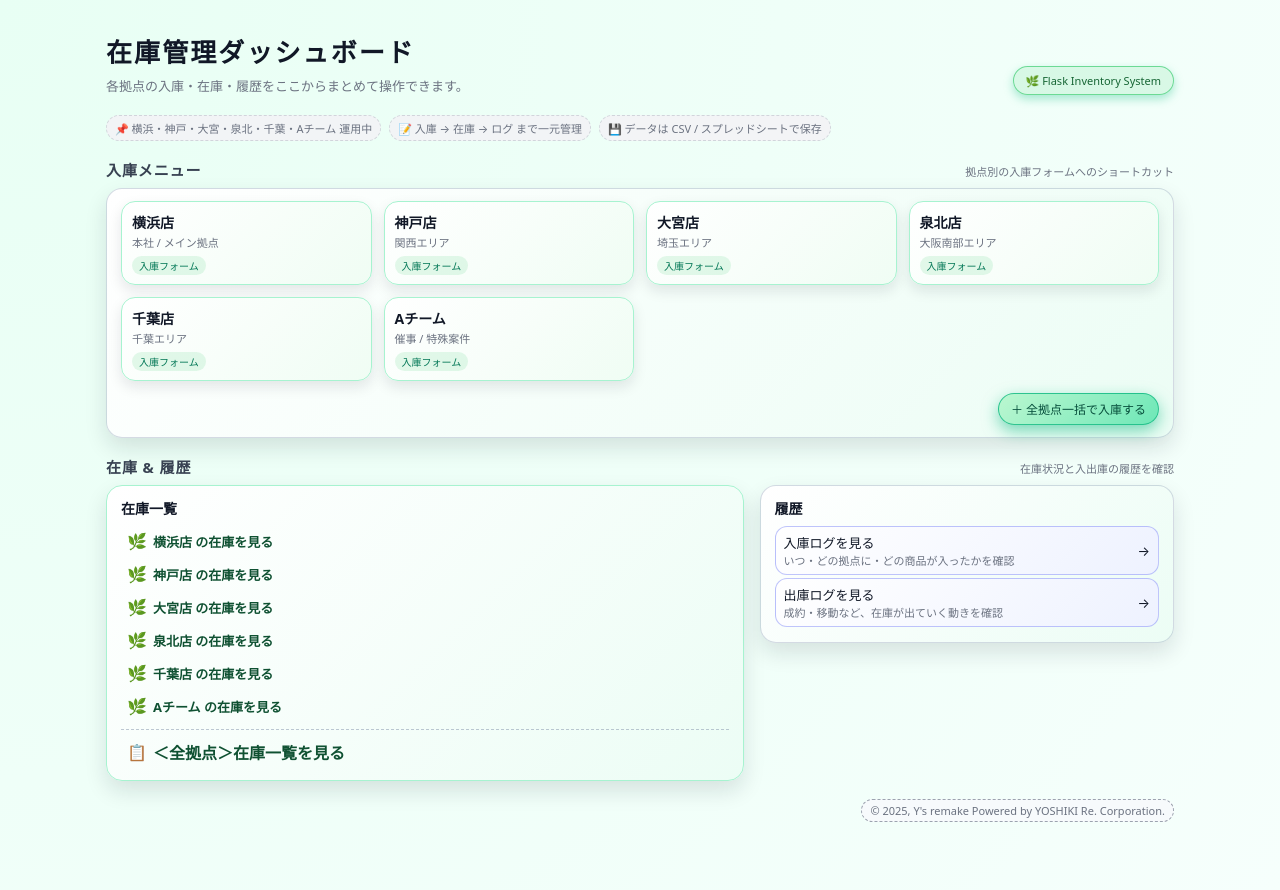
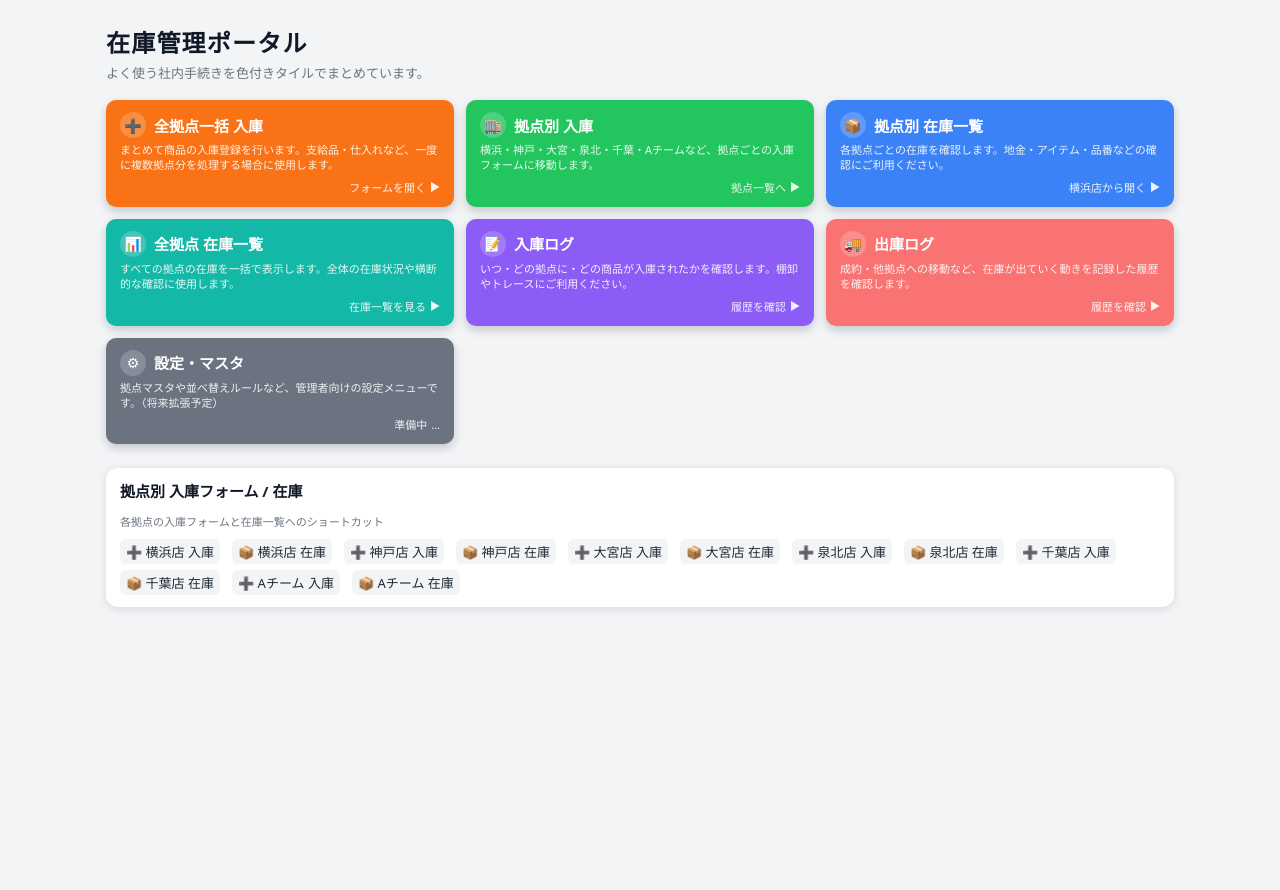
Before and after one commit to keiri-fujita/inventory-system, a Flask app: page / in a window 1280 px wide. After the commit the page ends 610 px from the top, so only its background shows below. Run offline with Flask 3, Linux system fonts and the light colour scheme; the visitor is signed in with stand-in values (Sample User, id 1).

Commit message:
トップページデザインをタイルUIに変更

```diff
--- a/templates/index.html
+++ b/templates/index.html
@@ -2,17 +2,12 @@
 <html lang="ja">
 <head>
   <meta charset="UTF-8">
-  <title>在庫管理ダッシュボード</title>
+  <title>在庫管理ポータル</title>
   <style>
     :root {
-      --green-main: #22c55e;
-      --green-soft: #e7fff4;
-      --green-soft2: #ecfdf5;
-      --green-border: #a7f3d0;
-      --green-deep-text: #0f5132;
       --text-main: #111827;
       --text-sub: #6b7280;
-      --card-bg: #ffffff;
+      --tile-radius: 10px;
     }
 
     * {
@@ -22,425 +17,307 @@
     body {
       margin: 0;
       font-family: system-ui, -apple-system, BlinkMacSystemFont, "Segoe UI", sans-serif;
-      background: radial-gradient(circle at top left, #e8fff4, #f6fffc);
+      background: #f3f4f6;
       color: var(--text-main);
     }
 
     .page-wrap {
       max-width: 1100px;
-      margin: 32px auto 40px;
-      padding: 0 16px 32px;
+      margin: 24px auto 40px;
+      padding: 0 16px;
     }
 
     /* ヘッダー */
     .header {
-      display: flex;
-      justify-content: space-between;
-      align-items: flex-end;
-      gap: 16px;
-      margin-bottom: 20px;
+      margin-bottom: 18px;
     }
 
-    .title-block h1 {
-      margin: 0 0 6px;
-      font-size: 26px;
-      letter-spacing: 0.08em;
+    .header-title {
+      font-size: 24px;
+      margin: 0 0 4px;
+      letter-spacing: 0.05em;
     }
 
-    .title-block p {
+    .header-sub {
       margin: 0;
       font-size: 13px;
       color: var(--text-sub);
     }
 
-    .badge {
-      padding: 6px 12px;
-      border-radius: 999px;
-      font-size: 11px;
-      background: rgba(34, 197, 94, 0.12);
-      border: 1px solid rgba(34, 197, 94, 0.6);
-      color: #166534;
-      white-space: nowrap;
-      box-shadow: 0 4px 10px rgba(16, 185, 129, 0.35);
+    /* タイルグリッド */
+    .tile-grid {
+      margin-top: 18px;
+      display: grid;
+      grid-template-columns: repeat(3, minmax(0, 1fr));
+      gap: 12px;
     }
 
-    /* ステータス */
-    .status-strip {
+    .tile {
+      position: relative;
       display: flex;
-      flex-wrap: wrap;
+      flex-direction: column;
+      justify-content: space-between;
+      padding: 12px 14px;
+      border-radius: var(--tile-radius);
+      text-decoration: none;
+      color: #fff;
+      box-shadow: 0 4px 10px rgba(15, 23, 42, 0.2);
+      transition:
+        transform 0.12s ease-out,
+        box-shadow 0.12s ease-out,
+        filter 0.12s ease-out;
+    }
+
+    .tile:hover {
+      transform: translateY(-2px);
+      box-shadow: 0 8px 16px rgba(15, 23, 42, 0.25);
+      filter: brightness(1.03);
+    }
+
+    .tile-header {
+      display: flex;
+      align-items: center;
       gap: 8px;
-      margin: 16px 0 10px;
+      margin-bottom: 4px;
+    }
+
+    .tile-icon {
+      width: 26px;
+      height: 26px;
+      border-radius: 50%;
+      background: rgba(255,255,255,0.2);
+      display: flex;
+      align-items: center;
+      justify-content: center;
+      font-size: 14px;
+    }
+
+    .tile-title {
+      font-size: 15px;
+      font-weight: 600;
+    }
+
+    .tile-desc {
+      font-size: 11px;
+      opacity: 0.9;
+      line-height: 1.4;
+      margin-bottom: 6px;
+    }
+
+    .tile-footer {
+      font-size: 11px;
+      display: flex;
+      justify-content: flex-end;
+      align-items: center;
+      gap: 4px;
+      opacity: 0.9;
+    }
+
+    /* カラー定義（Garoonっぽくビビットに） */
+    .tile-red    { background: #f97373; }  /* 出庫ログなど */
+    .tile-blue   { background: #3b82f6; }  /* 在庫系 */
+    .tile-green  { background: #22c55e; }  /* 入庫系 */
+    .tile-orange { background: #f97316; }  /* 全体メニュー */
+    .tile-purple { background: #8b5cf6; }  /* 設定・マスタ系 */
+    .tile-pink   { background: #ec4899; }  /* お知らせ系など */
+    .tile-teal   { background: #14b8a6; }  /* 全拠点在庫など */
+    .tile-gray   { background: #6b7280; }  /* その他 */
+
+    /* 下の「拠点ショートカット」部分（お好みで） */
+    .section {
+      margin-top: 24px;
+      background: #ffffff;
+      border-radius: 12px;
+      padding: 12px 14px;
+      box-shadow: 0 2px 8px rgba(15, 23, 42, 0.12);
+    }
+
+    .section h2 {
+      margin: 0 0 8px;
+      font-size: 15px;
+    }
+
+    .section small {
       font-size: 11px;
       color: var(--text-sub);
     }
 
-    .status-chip {
-      padding: 4px 8px;
-      border-radius: 999px;
-      background: rgba(243, 244, 246, 0.95);
-      border: 1px dashed #d1d5db;
-    }
-
-    /* セクション */
-    .section {
-      margin-top: 18px;
-    }
-
-    .section-header {
+    .base-list {
+      margin-top: 8px;
       display: flex;
-      justify-content: space-between;
-      align-items: baseline;
-      margin-bottom: 8px;
-    }
-
-    .section-header h2 {
-      margin: 0;
-      font-size: 15px;
-      letter-spacing: 0.06em;
-      color: #374151;
-    }
-
-    .section-header small {
-      font-size: 11px;
-      color: var(--text-sub);
-    }
-
-    /* カード：全体的にグリーン寄り */
-    .card {
-      background: linear-gradient(135deg, #ffffff, var(--green-soft2));
-      border-radius: 16px;
-      padding: 12px 14px;
-      box-shadow: 0 10px 22px rgba(15, 23, 42, 0.12);
-      border: 1px solid rgba(148, 163, 184, 0.4);
-    }
-
-    /* 入庫メニュー（拠点グリッド） */
-    .grid-bases {
-      display: grid;
-      grid-template-columns: repeat(4, minmax(0, 1fr));
-      gap: 12px;
+      flex-wrap: wrap;
+      gap: 6px 12px;
+      font-size: 13px;
     }
 
     .base-link {
-      display: block;
-      padding: 10px 10px 9px;
-      border-radius: 14px;
       text-decoration: none;
-      color: var(--text-main);
-      background: linear-gradient(135deg, #ffffff, #f0fdf4);
-      border: 1px solid var(--green-border);
-      font-size: 13px;
-      box-shadow: 0 6px 14px rgba(15, 23, 42, 0.10);
-      transition:
-        transform 0.12s ease-out,
-        box-shadow 0.12s ease-out,
-        background 0.12s ease-out,
-        border-color 0.12s ease-out;
+      color: #1f2937;
+      padding: 3px 6px;
+      border-radius: 6px;
+      background: #f3f4f6;
+      transition: background 0.12s ease-out, transform 0.12s ease-out;
     }
 
     .base-link:hover {
-      transform: translateY(-2px);
-      background: linear-gradient(135deg, #ffffff, #bbf7d0);
-      box-shadow: 0 10px 22px rgba(16, 185, 129, 0.45);
-      border-color: var(--green-main);
-    }
-
-    .base-name {
-      font-weight: 600;
-      font-size: 14px;
-    }
-
-    .base-sub {
-      margin-top: 2px;
-      font-size: 11px;
-      color: var(--text-sub);
-    }
-
-    .pill {
-      display: inline-block;
-      margin-top: 6px;
-      padding: 2px 7px;
-      border-radius: 999px;
-      font-size: 10px;
-      color: #047857;
-      background: rgba(34, 197, 94, 0.12);
-    }
-
-    /* 一括入庫ボタン */
-    .bulk-wrap {
-      margin-top: 12px;
-      text-align: right;
-    }
-
-    .bulk-link {
-      display: inline-flex;
-      align-items: center;
-      gap: 6px;
-      padding: 6px 12px;
-      border-radius: 999px;
-      text-decoration: none;
-      font-size: 12px;
-      background: linear-gradient(135deg, #bbf7d0, #6ee7b7);
-      color: #064e3b;
-      border: 1px solid rgba(16, 185, 129, 0.8);
-      box-shadow: 0 6px 16px rgba(16, 185, 129, 0.55);
-      transition: transform 0.1s ease-out, box-shadow 0.1s ease-out;
-    }
-
-    .bulk-link:hover {
+      background: #e5e7eb;
       transform: translateY(-1px);
-      box-shadow: 0 10px 20px rgba(16, 185, 129, 0.65);
-    }
-
-    /* 在庫 & 履歴 2カラム */
-    .grid-half {
-      display: grid;
-      grid-template-columns: 2fr 1.3fr;
-      gap: 16px;
-      align-items: flex-start;
-      margin-top: 8px;
-    }
-
-    .inventory-list ul,
-    .history-list ul {
-      list-style: none;
-      margin: 0;
-      padding: 0;
-      font-size: 13px;
-    }
-
-    .inventory-list li,
-    .history-list li {
-      margin: 3px 0;
-    }
-
-    .simple-link {
-      display: inline-flex;
-      align-items: center;
-      gap: 6px;
-      text-decoration: none;
-      color: #1f2937;
-      padding: 4px 6px;
-      border-radius: 8px;
-      transition: background 0.12s ease-out, transform 0.12s ease-out;
-    }
-
-    .simple-link:hover {
-      background: #ecfdf5;
-      transform: translateX(1px);
-    }
-
-    .simple-link span.icon {
-      font-size: 16px;
-    }
-
-    /* 🌿 在庫一覧のラベルを太字＋濃い緑で強調 */
-    .inventory-list .simple-link .label {
-      font-weight: 700;
-      color: var(--green-deep-text);
-    }
-
-    .inventory-all-link {
-      margin-top: 8px;
-      padding-top: 6px;
-      border-top: 1px dashed rgba(148, 163, 184, 0.6);
-    }
-
-    /* 在庫一覧カードだけ枠を薄いグリーンに */
-    .inventory-list.card {
-      border-color: var(--green-border);
-    }
-
-    /* 履歴リンク */
-    .history-list a {
-      display: flex;
-      align-items: center;
-      justify-content: space-between;
-      gap: 8px;
-      padding: 6px 8px;
-      border-radius: 12px;
-      text-decoration: none;
-      color: #111827;
-      background: linear-gradient(135deg, #ffffff, #eef2ff);
-      border: 1px solid rgba(129, 140, 248, 0.5);
-      font-size: 13px;
-      transition:
-        background 0.12s ease-out,
-        border-color 0.12s ease-out,
-        transform 0.12s ease-out;
-    }
-
-    .history-list a:hover {
-      background: #e0ecff;
-      border-color: #60a5fa;
-      transform: translateY(-1px);
-    }
-
-    .history-meta {
-      font-size: 11px;
-      color: var(--text-sub);
-    }
-
-    /* フッター */
-    .footer-note {
-      margin-top: 22px;
-      text-align: right;
-      font-size: 11px;
-      color: var(--text-sub);
-    }
-
-    .footer-note span {
-      padding: 3px 8px;
-      border-radius: 999px;
-      border: 1px dashed #9ca3af;
-      background: rgba(248, 250, 252, 0.95);
     }
 
     /* レスポンシブ */
     @media (max-width: 900px) {
-      .grid-bases {
-        grid-template-columns: repeat(3, minmax(0, 1fr));
-      }
-      .grid-half {
-        grid-template-columns: minmax(0, 1fr);
+      .tile-grid {
+        grid-template-columns: repeat(2, minmax(0, 1fr));
       }
     }
 
     @media (max-width: 640px) {
-      .page-wrap {
-        margin-top: 20px;
-      }
-      .header {
-        flex-direction: column;
-        align-items: flex-start;
-      }
-      .grid-bases {
-        grid-template-columns: repeat(2, minmax(0, 1fr));
+      .tile-grid {
+        grid-template-columns: minmax(0, 1fr);
       }
     }
   </style>
 </head>
 <body>
   <div class="page-wrap">
-
     <!-- ヘッダー -->
     <header class="header">
-      <div class="title-block">
-        <h1>在庫管理ダッシュボード</h1>
-        <p>各拠点の入庫・在庫・履歴をここからまとめて操作できます。</p>
-      </div>
-      <div class="badge">🌿 Flask Inventory System</div>
+      <h1 class="header-title">在庫管理ポータル</h1>
+      <p class="header-sub">よく使う社内手続きを色付きタイルでまとめています。</p>
     </header>
 
-    <!-- ステータス -->
-    <div class="status-strip">
-      <div class="status-chip">📌 横浜・神戸・大宮・泉北・千葉・Aチーム 運用中</div>
-      <div class="status-chip">📝 入庫 → 在庫 → ログ まで一元管理</div>
-      <div class="status-chip">💾 データは CSV / スプレッドシートで保存</div>
+    <!-- ビビットなタイルメニュー -->
+    <div class="tile-grid">
+      <!-- 全拠点一括 入庫 -->
+      <a href="{{ url_for('add_stock') }}" class="tile tile-orange">
+        <div>
+          <div class="tile-header">
+            <div class="tile-icon">➕</div>
+            <div class="tile-title">全拠点一括 入庫</div>
+          </div>
+          <div class="tile-desc">
+            まとめて商品の入庫登録を行います。支給品・仕入れなど、一度に複数拠点分を処理する場合に使用します。
+          </div>
+        </div>
+        <div class="tile-footer">
+          <span>フォームを開く</span><span>▶</span>
+        </div>
+      </a>
+
+      <!-- 拠点別 入庫メニュー -->
+      <a href="#bases" class="tile tile-green">
+        <div>
+          <div class="tile-header">
+            <div class="tile-icon">🏬</div>
+            <div class="tile-title">拠点別 入庫</div>
+          </div>
+          <div class="tile-desc">
+            横浜・神戸・大宮・泉北・千葉・Aチームなど、拠点ごとの入庫フォームに移動します。
+          </div>
+        </div>
+        <div class="tile-footer">
+          <span>拠点一覧へ</span><span>▶</span>
+        </div>
+      </a>
+
+      <!-- 拠点別 在庫一覧 -->
+      <a href="/inventory/yokohama" class="tile tile-blue">
+        <div>
+          <div class="tile-header">
+            <div class="tile-icon">📦</div>
+            <div class="tile-title">拠点別 在庫一覧</div>
+          </div>
+          <div class="tile-desc">
+            各拠点ごとの在庫を確認します。地金・アイテム・品番などの確認にご利用ください。
+          </div>
+        </div>
+        <div class="tile-footer">
+          <span>横浜店から開く</span><span>▶</span>
+        </div>
+      </a>
+
+      <!-- 全拠点 在庫一覧 -->
+      <a href="/inventory_all" class="tile tile-teal">
+        <div>
+          <div class="tile-header">
+            <div class="tile-icon">📊</div>
+            <div class="tile-title">全拠点 在庫一覧</div>
+          </div>
+          <div class="tile-desc">
+            すべての拠点の在庫を一括で表示します。全体の在庫状況や横断的な確認に使用します。
+          </div>
+        </div>
+        <div class="tile-footer">
+          <span>在庫一覧を見る</span><span>▶</span>
+        </div>
+      </a>
+
+      <!-- 入庫ログ -->
+      <a href="/log_in" class="tile tile-purple">
+        <div>
+          <div class="tile-header">
+            <div class="tile-icon">📝</div>
+            <div class="tile-title">入庫ログ</div>
+          </div>
+          <div class="tile-desc">
+            いつ・どの拠点に・どの商品が入庫されたかを確認します。棚卸やトレースにご利用ください。
+          </div>
+        </div>
+        <div class="tile-footer">
+          <span>履歴を確認</span><span>▶</span>
+        </div>
+      </a>
+
+      <!-- 出庫ログ -->
+      <a href="/log_out" class="tile tile-red">
+        <div>
+          <div class="tile-header">
+            <div class="tile-icon">🚚</div>
+            <div class="tile-title">出庫ログ</div>
+          </div>
+          <div class="tile-desc">
+            成約・他拠点への移動など、在庫が出ていく動きを記録した履歴を確認します。
+          </div>
+        </div>
+        <div class="tile-footer">
+          <span>履歴を確認</span><span>▶</span>
+        </div>
+      </a>
+
+      <!-- （将来用）設定・マスタ -->
+      <a href="#" class="tile tile-gray">
+        <div>
+          <div class="tile-header">
+            <div class="tile-icon">⚙</div>
+            <div class="tile-title">設定・マスタ</div>
+          </div>
+          <div class="tile-desc">
+            拠点マスタや並べ替えルールなど、管理者向けの設定メニューです。（将来拡張予定）
+          </div>
+        </div>
+        <div class="tile-footer">
+          <span>準備中</span><span>…</span>
+        </div>
+      </a>
     </div>
 
-    <!-- 入庫メニュー -->
-    <section class="section">
-      <div class="section-header">
-        <h2>入庫メニュー</h2>
-        <small>拠点別の入庫フォームへのショートカット</small>
-      </div>
-
-      <div class="card">
-        <div class="grid-bases">
-          {% for base in bases %}
-            <a class="base-link" href="{{ url_for('add_stock_for_base', base_slug=base.slug) }}">
-              <div class="base-name">{{ base.label_entry }}</div>
-              <div class="base-sub">
-                {% if base.slug == 'yokohama' %}
-                  本社 / メイン拠点
-                {% elif base.slug == 'kobe' %}
-                  関西エリア
-                {% elif base.slug == 'omiya' %}
-                  埼玉エリア
-                {% elif base.slug == 'senboku' %}
-                  大阪南部エリア
-                {% elif base.slug == 'chiba' %}
-                  千葉エリア
-                {% elif base.slug == 'ateam' %}
-                  催事 / 特殊案件
-                {% else %}
-                  在庫拠点
-                {% endif %}
-              </div>
-              <div class="pill">入庫フォーム</div>
-            </a>
-          {% endfor %}
-        </div>
-
-        <div class="bulk-wrap">
-          <a class="bulk-link" href="{{ url_for('add_stock') }}">
-            <span>＋ 全拠点一括で入庫する</span>
+    <!-- 拠点別ショートカット（リンクで #bases に飛ぶ） -->
+    <section class="section" id="bases">
+      <h2>拠点別 入庫フォーム / 在庫</h2>
+      <small>各拠点の入庫フォームと在庫一覧へのショートカット</small>
+      <div class="base-list">
+        {% for base in bases %}
+          <!-- 入庫フォームへのリンク -->
+          <a class="base-link" href="{{ url_for('add_stock_for_base', base_slug=base.slug) }}">
+            ➕ {{ base.label_entry }} 入庫
           </a>
-        </div>
+          <!-- 在庫へのリンク -->
+          <a class="base-link" href="/inventory/{{ base.slug }}">
+            📦 {{ base.label_inventory }} 在庫
+          </a>
+        {% endfor %}
       </div>
     </section>
-
-    <!-- 在庫 & 履歴 -->
-    <section class="section">
-      <div class="section-header">
-        <h2>在庫 &amp; 履歴</h2>
-        <small>在庫状況と入出庫の履歴を確認</small>
-      </div>
-
-      <div class="grid-half">
-        <!-- 在庫一覧 -->
-        <div class="card inventory-list">
-          <h3 style="margin:0 0 8px; font-size:14px;">在庫一覧</h3>
-          <ul>
-            {% for base in bases %}
-              <li>
-                <a class="simple-link" href="/inventory/{{ base.slug }}">
-                  <span class="icon">🌿</span>
-                  <span class="label">{{ base.label_inventory }} の在庫を見る</span>
-                </a>
-              </li>
-            {% endfor %}
-          </ul>
-          <div class="inventory-all-link">
-            <a class="simple-link" href="/inventory_all">
-              <span class="icon">📋</span>
-              <span class="label">＜全拠点＞在庫一覧を見る</span>
-            </a>
-          </div>
-        </div>
-
-        <!-- 履歴 -->
-        <div class="card history-list">
-          <h3 style="margin:0 0 8px; font-size:14px;">履歴</h3>
-          <ul>
-            <li>
-              <a href="/log_in">
-                <div>
-                  <div>入庫ログを見る</div>
-                  <div class="history-meta">いつ・どの拠点に・どの商品が入ったかを確認</div>
-                </div>
-                <div>→</div>
-              </a>
-            </li>
-            <li>
-              <a href="/log_out">
-                <div>
-                  <div>出庫ログを見る</div>
-                  <div class="history-meta">成約・移動など、在庫が出ていく動きを確認</div>
-                </div>
-                <div>→</div>
-              </a>
-            </li>
-          </ul>
-        </div>
-      </div>
-    </section>
-
-    <div class="footer-note">
-      <span>© 2025, Y's remake Powered by YOSHIKI Re. Corporation.</span>
-    </div>
-
   </div>
 </body>
 </html>
```
